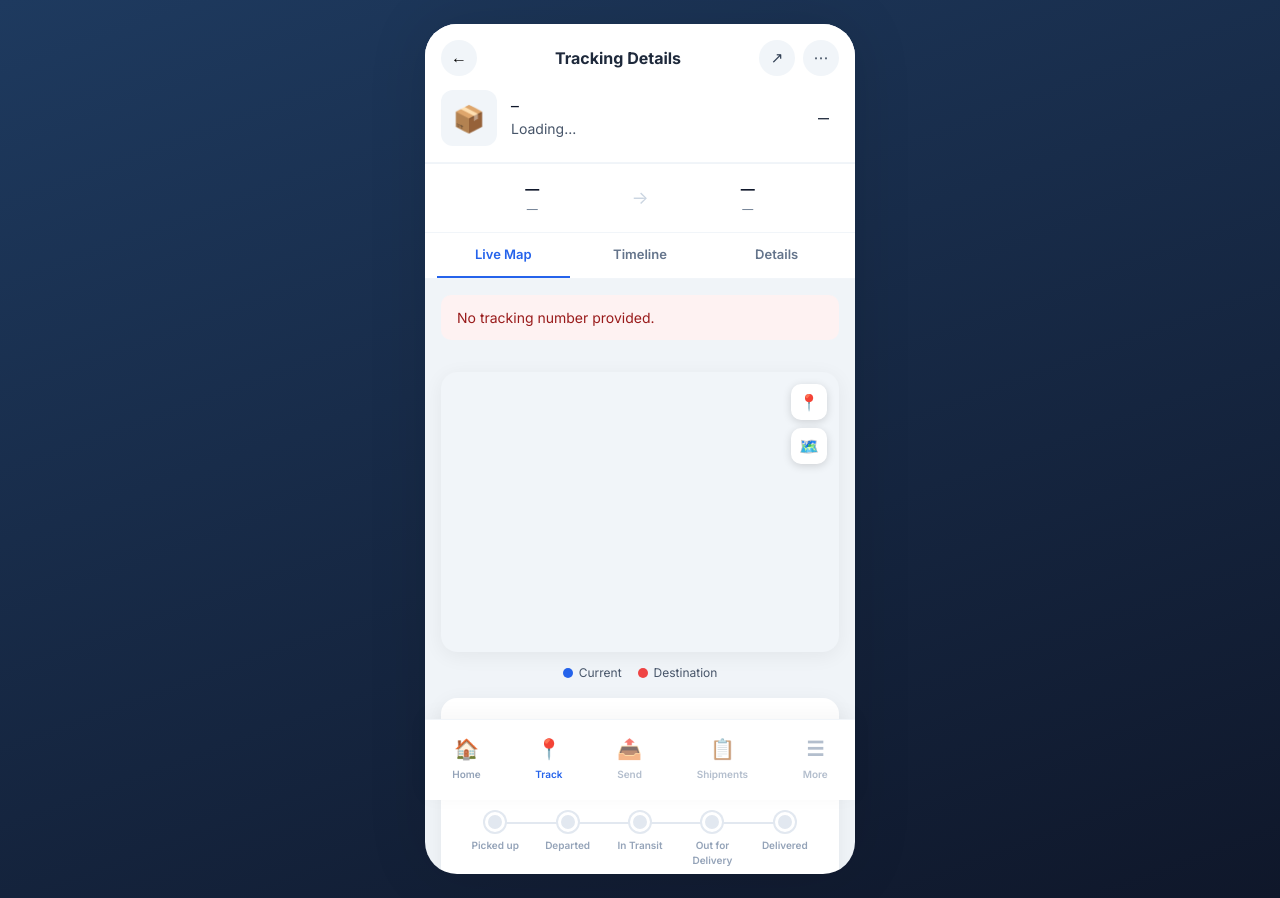
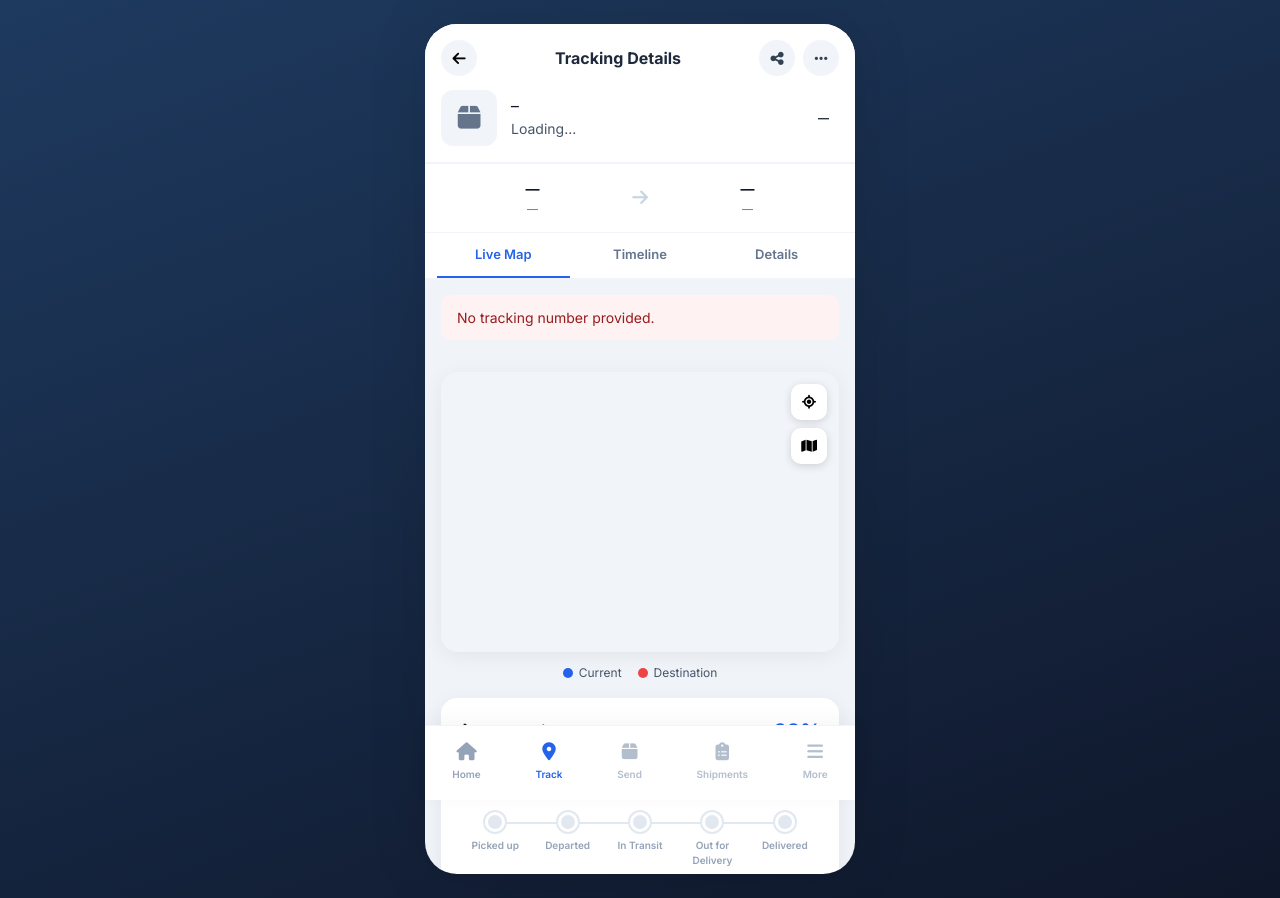
Before and after one commit to thankgodhe1/global-haul-package-tracking, a plain HTML site: page public/track.html in a window 1280 px wide. Drawn offline with nearby package versions, Linux system fonts and the light colour scheme.

Commit message:
well see

```diff
--- a/public/js/config.js
+++ b/public/js/config.js
@@ -14,7 +14,8 @@ const STATUS_PROGRESS = {
 
 const TRANSPORT_CONFIG = {
   Air: {
-    icon: '✈️',
+    icon: '<i class="fa-solid fa-plane"></i>',
+    iconClass: 'fa-solid fa-plane',
     label: 'Air Freight',
     color: '#2563eb',
     routeColor: '#3b82f6',
@@ -24,7 +25,8 @@ const TRANSPORT_CONFIG = {
     markerBg: '#2563eb'
   },
   Sea: {
-    icon: '🚢',
+    icon: '<i class="fa-solid fa-ship"></i>',
+    iconClass: 'fa-solid fa-ship',
     label: 'Sea Freight',
     color: '#0ea5e9',
     routeColor: '#0284c7',
@@ -34,7 +36,8 @@ const TRANSPORT_CONFIG = {
     markerBg: '#0ea5e9'
   },
   Land: {
-    icon: '🚚',
+    icon: '<i class="fa-solid fa-truck"></i>',
+    iconClass: 'fa-solid fa-truck',
     label: 'Land / Truck',
     color: '#f59e0b',
     routeColor: '#d97706',
@@ -44,7 +47,8 @@ const TRANSPORT_CONFIG = {
     markerBg: '#f59e0b'
   },
   Rail: {
-    icon: '🚆',
+    icon: '<i class="fa-solid fa-train"></i>',
+    iconClass: 'fa-solid fa-train',
     label: 'Rail',
     color: '#8b5cf6',
     routeColor: '#7c3aed',
@@ -54,7 +58,8 @@ const TRANSPORT_CONFIG = {
     markerBg: '#8b5cf6'
   },
   Express: {
-    icon: '⚡',
+    icon: '<i class="fa-solid fa-bolt"></i>',
+    iconClass: 'fa-solid fa-bolt',
     label: 'Express',
     color: '#ef4444',
     routeColor: '#dc2626',
--- a/public/track.html
+++ b/public/track.html
@@ -7,7 +7,29 @@
   <link rel="preconnect" href="https://fonts.googleapis.com">
   <link href="https://fonts.googleapis.com/css2?family=Inter:wght@400;500;600;700;800&display=swap" rel="stylesheet">
   <link rel="stylesheet" href="https://unpkg.com/leaflet@1.9.4/dist/leaflet.css" />
+  <link rel="stylesheet" href="https://cdnjs.cloudflare.com/ajax/libs/font-awesome/6.5.1/css/all.min.css" crossorigin="anonymous" referrerpolicy="no-referrer">
   <link rel="stylesheet" href="css/app.css">
+  <style>
+    .bottom-nav .nav-item .icon {
+      font-size: 18px;
+      display: flex;
+      align-items: center;
+      justify-content: center;
+      height: 24px;
+    }
+    .bottom-nav .nav-item .icon i { line-height: 1; }
+    .back-btn i, .header-right .icon-btn i { font-size: 15px; }
+    .map-ctrl-btn i { font-size: 14px; }
+    .img-placeholder {
+      display: flex;
+      align-items: center;
+      justify-content: center;
+      font-size: 22px;
+      color: #64748b;
+    }
+    #transportIcon i, #progressIcon i { font-size: 14px; }
+    .custom-marker i { color: #fff; font-size: 13px; }
+  </style>
   <script src="https://cdn.jsdelivr.net/npm/axios/dist/axios.min.js"></script>
   <script src="https://unpkg.com/leaflet@1.9.4/dist/leaflet.js"></script>
   <script src="https://cdn.socket.io/4.7.5/socket.io.min.js"></script>
@@ -17,16 +39,16 @@
     <!-- Header -->
     <header class="track-header">
       <div class="top-bar">
-        <button class="back-btn" onclick="window.location.href='dashboard.html'" title="Back to dashboard">←</button>
+        <button class="back-btn" onclick="window.location.href='dashboard.html'" title="Back to dashboard"><i class="fa-solid fa-arrow-left"></i></button>
         <div class="title">Tracking Details</div>
         <div class="header-right">
-          <button class="icon-btn" style="background:var(--gray-100);color:var(--gray-700);width:36px;height:36px;border-radius:50%;border:none;font-size:15px;cursor:pointer;" title="Share" onclick="shareTracking()">↗</button>
-          <button class="icon-btn" style="background:var(--gray-100);color:var(--gray-700);width:36px;height:36px;border-radius:50%;border:none;font-size:15px;cursor:pointer;" title="More">⋯</button>
+          <button class="icon-btn" style="background:var(--gray-100);color:var(--gray-700);width:36px;height:36px;border-radius:50%;border:none;cursor:pointer;" title="Share" onclick="shareTracking()"><i class="fa-solid fa-share-nodes"></i></button>
+          <button class="icon-btn" style="background:var(--gray-100);color:var(--gray-700);width:36px;height:36px;border-radius:50%;border:none;cursor:pointer;" title="More"><i class="fa-solid fa-ellipsis"></i></button>
         </div>
       </div>
 
       <div class="track-product" id="productHeader">
-        <div class="img-placeholder" id="productImg">📦</div>
+        <div class="img-placeholder" id="productImg"><i class="fa-solid fa-box"></i></div>
         <div class="info">
           <div class="tn" id="displayTn">—</div>
           <div class="name" id="displayProduct">Loading...</div>
@@ -41,7 +63,7 @@
         <div class="city" id="originCity">—</div>
         <div class="date" id="originDate">—</div>
       </div>
-      <div class="route-arrow">→</div>
+      <div class="route-arrow"><i class="fa-solid fa-arrow-right"></i></div>
       <div class="route-point">
         <div class="city" id="destCity">—</div>
         <div class="date" id="destDate">—</div>
@@ -67,7 +89,7 @@
     <div class="tab-content active" id="tab-map">
       <!-- Transport mode indicator -->
       <div class="transport-badge" id="transportBadge" style="display:none;">
-        <span class="icon" id="transportIcon">✈️</span>
+        <span class="icon" id="transportIcon"><i class="fa-solid fa-plane"></i></span>
         <span id="transportLabel">Air Freight</span>
         <span class="live-indicator" id="liveIndicator" style="margin-left:8px;display:none;">
           <span class="dot"></span> LIVE
@@ -77,8 +99,8 @@
       <div class="map-container">
         <div id="map"></div>
         <div class="map-controls">
-          <button class="map-ctrl-btn" id="btnFollow" title="Follow current location" onclick="toggleFollow()">📍</button>
-          <button class="map-ctrl-btn" id="btnFit" title="Fit full route" onclick="fitFullRoute()">🗺️</button>
+          <button class="map-ctrl-btn" id="btnFollow" title="Follow current location" onclick="toggleFollow()"><i class="fa-solid fa-location-crosshairs"></i></button>
+          <button class="map-ctrl-btn" id="btnFit" title="Fit full route" onclick="fitFullRoute()"><i class="fa-solid fa-map"></i></button>
         </div>
       </div>
 
@@ -91,7 +113,7 @@
       <div class="progress-card" id="progressCard">
         <div class="top">
           <div class="status-label">
-            <span id="progressIcon">✈️</span>
+            <span id="progressIcon"><i class="fa-solid fa-plane"></i></span>
             <span id="progressStatus">In Transit</span>
           </div>
           <div class="percent" id="progressPercent">60%</div>
@@ -150,23 +172,23 @@
     <!-- Bottom Nav -->
     <nav class="bottom-nav">
       <div class="nav-item" onclick="window.location.href='dashboard.html'">
-        <span class="icon">🏠</span>
+        <span class="icon"><i class="fa-solid fa-house"></i></span>
         <span>Home</span>
       </div>
       <div class="nav-item active">
-        <span class="icon">📍</span>
+        <span class="icon"><i class="fa-solid fa-location-dot"></i></span>
         <span>Track</span>
       </div>
       <div class="nav-item" style="cursor:default;opacity:0.7;">
-        <span class="icon">📤</span>
+        <span class="icon"><i class="fa-solid fa-box"></i></span>
         <span>Send</span>
       </div>
       <div class="nav-item" style="cursor:default;opacity:0.7;">
-        <span class="icon">📋</span>
+        <span class="icon"><i class="fa-solid fa-clipboard-list"></i></span>
         <span>Shipments</span>
       </div>
       <div class="nav-item" style="cursor:default;opacity:0.7;">
-        <span class="icon">☰</span>
+        <span class="icon"><i class="fa-solid fa-bars"></i></span>
         <span>More</span>
       </div>
     </nav>
@@ -265,7 +287,7 @@
       // Transport badge
       const badge = document.getElementById('transportBadge');
       badge.style.display = 'inline-flex';
-      document.getElementById('transportIcon').textContent = modeCfg.icon;
+      document.getElementById('transportIcon').innerHTML = modeCfg.icon;
       document.getElementById('transportLabel').textContent = modeCfg.label;
 
       // Progress
@@ -273,7 +295,7 @@
       document.getElementById('progressStatus').textContent = t.status;
       document.getElementById('progressPercent').textContent = pct + '%';
       document.getElementById('progressBar').style.width = pct + '%';
-      document.getElementById('progressIcon').textContent = modeCfg.icon;
+      document.getElementById('progressIcon').innerHTML = modeCfg.icon;
 
       // Color progress by mode
       const progressCard = document.getElementById('progressCard');
@@ -555,7 +577,7 @@
           trackingData = updated;
           renderAll(updated);
           updateMap(updated);
-          showToast('📍 Location / status updated live');
+          showToast('Location / status updated live');
         }
       });
     }
```
